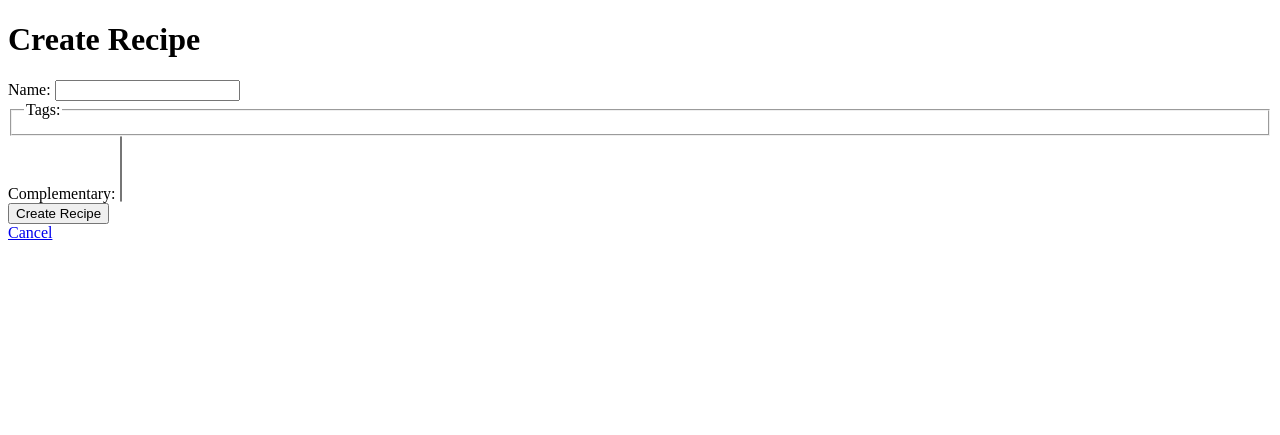
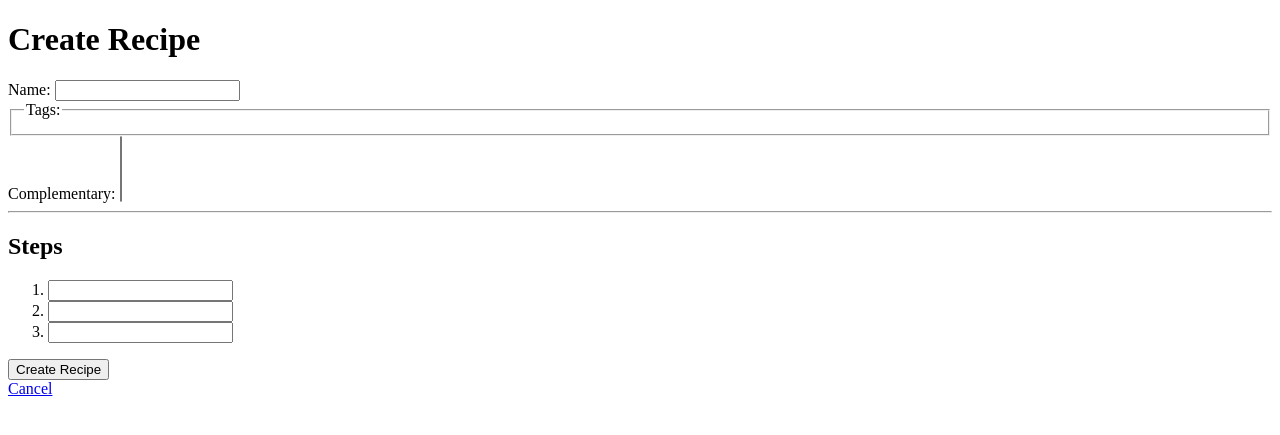
Before and after one commit to kishanpatel789/recipe_book, a Django app: page /recipes/create/ in a window 1280 px wide. Shown: the top 435 px of the page. Run offline with Django 5.2, Linux system fonts and the light colour scheme; data that the repository does not hold is empty.

Commit message:
Create recipe with 3 steps

```diff
--- a/recipes/forms.py
+++ b/recipes/forms.py
@@ -1,6 +1,15 @@
 from django import forms
+from django.forms import (
+    BaseInlineFormSet,
+    HiddenInput,
+    inlineformset_factory,
+)
 
-from .models import Ingredient, Recipe
+from .models import Ingredient, Recipe, Step
+
+
+class BaseStepFormSet(BaseInlineFormSet):
+    ordering_widget = HiddenInput
 
 
 class IngredientCreateForm(forms.ModelForm):
@@ -20,3 +29,14 @@ class RecipeCreateForm(forms.ModelForm):
         model = Recipe
         fields = ["name", "tags", "complementary"]
         widgets = {"tags": forms.CheckboxSelectMultiple()}
+
+
+StepCreateFormSet = inlineformset_factory(
+    Recipe,
+    Step,
+    fields=["instruction"],
+    # form=BaseStepFormSet,
+    # can_order=True,
+    can_delete=False,
+    extra=3,
+)
--- a/recipes/templates/recipes/recipe/create.html
+++ b/recipes/templates/recipes/recipe/create.html
@@ -6,8 +6,19 @@
 <h1>Create Recipe</h1>
 
 <form method="POST">
+    {% csrf_token %}
     {{ form }}
-    {% csrf_token %}
+
+    <hr>
+    <h2>Steps</h2>
+    {{ form_steps.management_form }}
+
+    <ol>
+      {% for form_step in form_steps %}
+        <li>{{ form_step.instruction }}</li>
+      {% endfor %}
+    </ol>
+
     <input type="submit" value="Create Recipe">
 </form>
 
--- a/recipes/views.py
+++ b/recipes/views.py
@@ -3,7 +3,12 @@ from django.http import HttpResponse
 from django.shortcuts import get_object_or_404, redirect, render
 from django.views.decorators.http import require_http_methods
 
-from .forms import IngredientCreateForm, IngredientEditForm, RecipeCreateForm
+from .forms import (
+    IngredientCreateForm,
+    IngredientEditForm,
+    RecipeCreateForm,
+    StepCreateFormSet,
+)
 from .models import Ingredient, Recipe, StepIngredient
 
 
@@ -45,15 +50,25 @@ def recipe_detail(request, recipe_slug):
 def recipe_create(request):
     if request.method == "POST":
         form = RecipeCreateForm(request.POST)
-        if form.is_valid():
-            rep = Recipe.objects.create(name=form.cleaned_data["name"])
-            rep.complementary.set(form.cleaned_data["complementary"])
-            rep.tags.set(form.cleaned_data["tags"])
-            return redirect("recipe_detail", recipe_slug=rep.slug)
+        form_steps = StepCreateFormSet(request.POST, prefix="step")
+
+        if form.is_valid() and form_steps.is_valid():
+            recipe = form.save()
+
+            steps = form_steps.save(commit=False)
+            for i, step in enumerate(steps):
+                step.recipe = recipe
+                step.order_id = i
+                step.save()
+
+            return redirect("recipe_detail", recipe_slug=recipe.slug)
     else:
         form = RecipeCreateForm()
+        form_steps = StepCreateFormSet(prefix="step")
 
-    return render(request, "recipes/recipe/create.html", {"form": form})
+    context = {"form": form, "form_steps": form_steps}
+
+    return render(request, "recipes/recipe/create.html", context)
 
 
 def recipe_edit(request): ...
```
